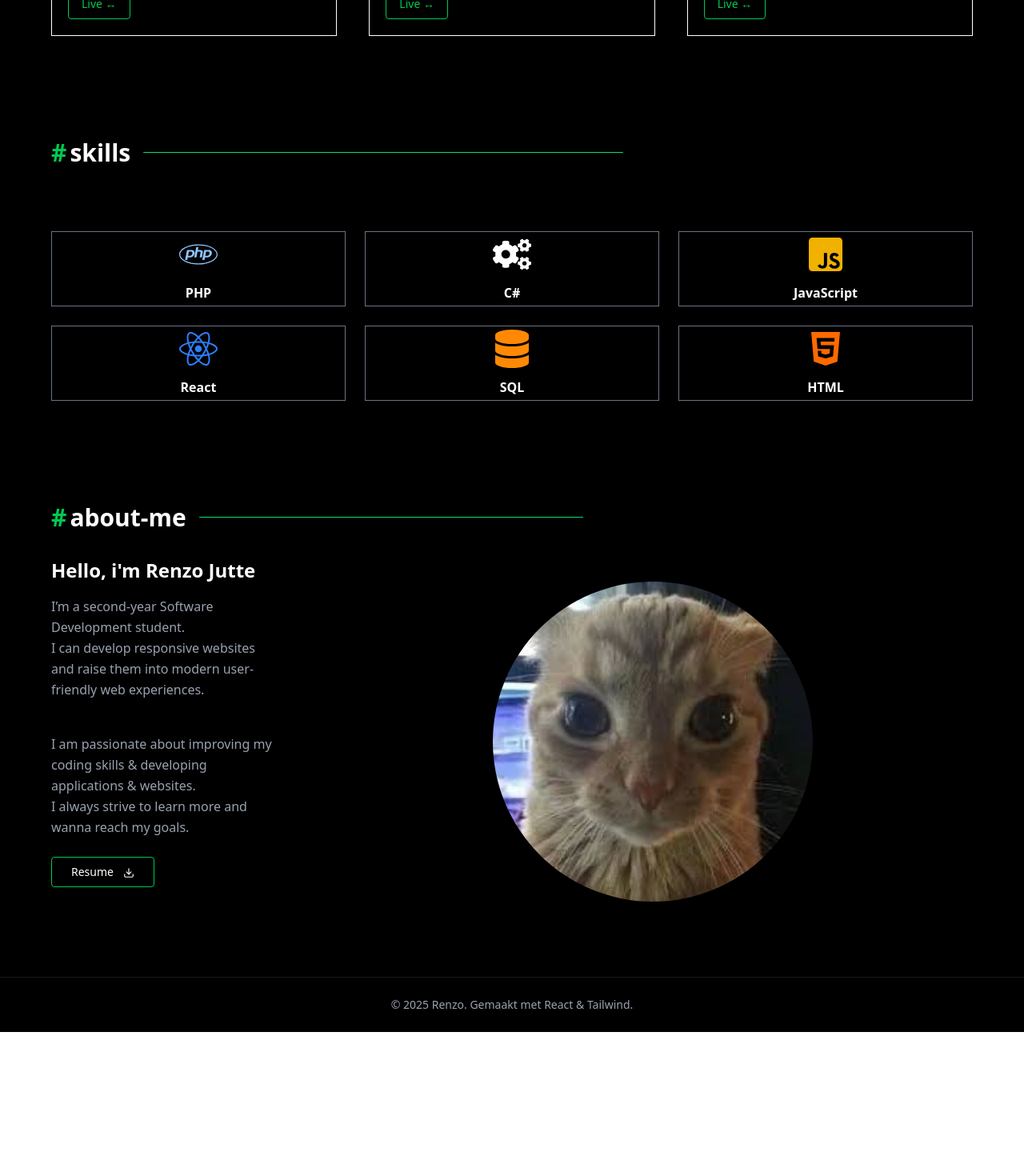
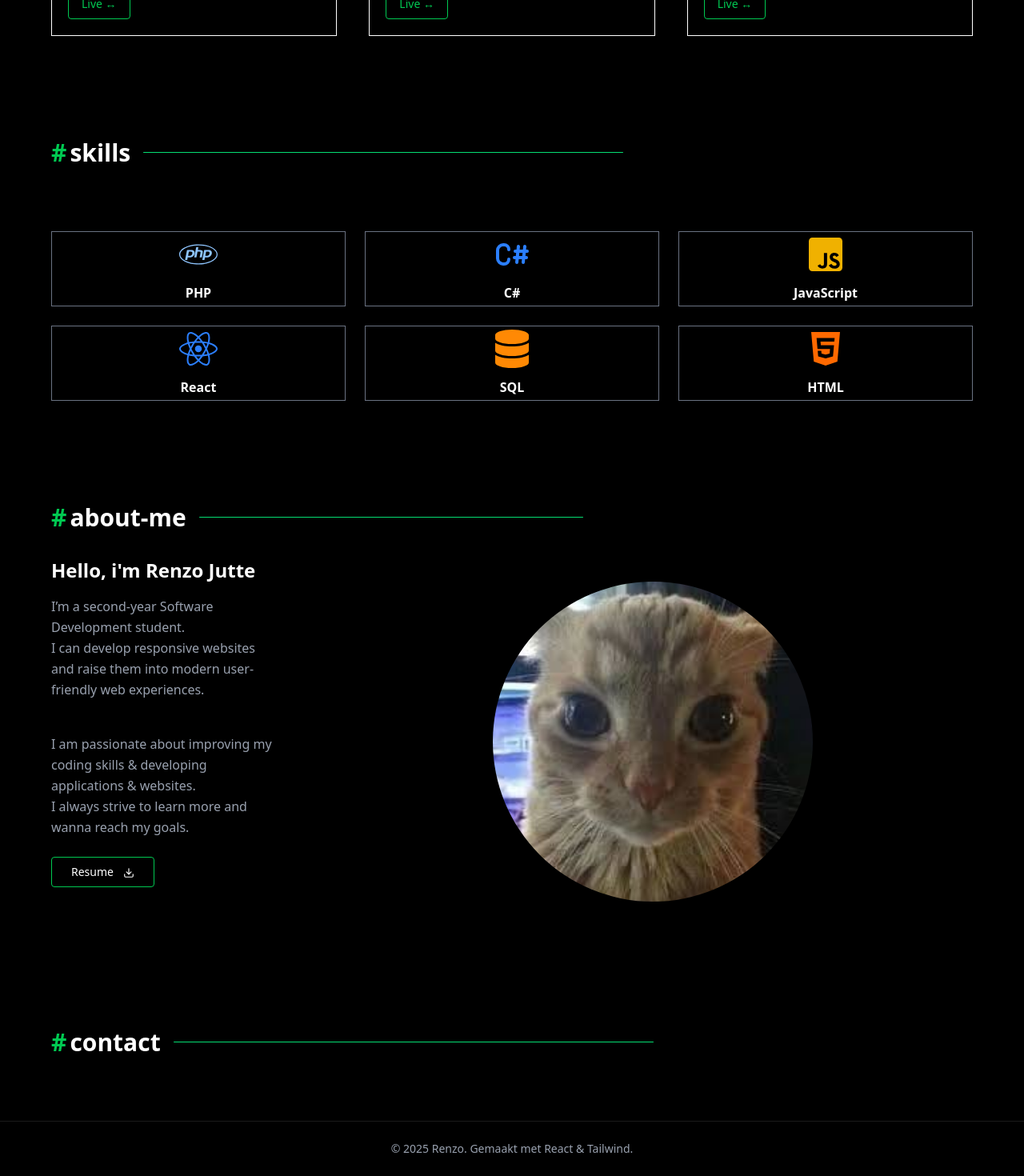
Before and after one commit to Renzoju/portfoliowebsite, a React (Vite) app in the folder my-project/: page / in a window 1280 px wide. Shown: the part 1407-2877 px from the top of the page at 80% size. Before the commit the page ends 2697 px from the top, so only its background shows below. Built offline with nearby package versions, Linux system fonts and the light colour scheme.

Commit message:
contact section

```diff
--- a/my-project/src/App.jsx
+++ b/my-project/src/App.jsx
@@ -5,6 +5,7 @@ import Hero from './components/Hero'
 import Projects from './components/Projects'
 import Skills from './components/Skills'
 import About from './components/About'
+import Contact from './components/Contact'
 
 
 function App() {
@@ -16,7 +17,7 @@ function App() {
         <Projects />
         <Skills />
         <About />
-
+        <Contact />
       </main>
       <footer className="border-t border-white/10 py-6 text-center text-sm text-gray-400">
         © {new Date().getFullYear()} Renzo. Gemaakt met React & Tailwind.
--- /dev/null
+++ b/my-project/src/components/Contact.jsx
@@ -0,0 +1,21 @@
+import React from 'react'
+
+export default function Contact() {
+  return (
+    <section id="Contact" className="bg-black py-16 px-6">
+      <div className="max-w-6xl mx-auto">
+        {/* Header */}
+        <div className="flex items-center justify-between mb-4">
+          <div className="flex items-center gap-4">
+            <h2 className="tex  t-2xl md:text-3xl font-bold flex items-center">
+              <span className="text-green-500">#</span>
+              <span className="text-white ml-1">contact</span>
+            </h2>
+            <div className="border-t-1 border-green-400 w-150 rounded"></div>
+
+          </div>
+        </div>
+      </div>
+    </section>
+  );
+}
--- a/my-project/src/components/Skills.jsx
+++ b/my-project/src/components/Skills.jsx
@@ -1,9 +1,10 @@
 import React from "react";
 import { FaHtml5, FaPhp, FaReact, FaJsSquare, FaDatabase, FaCogs } from "react-icons/fa";
+import { TbBrandCSharp } from "react-icons/tb";
 
 const skills = [
   { name: "PHP", icon: <FaPhp className="h-12 w-12 text-blue-300" /> },
-  { name: "C#", icon: <FaCogs className="h-12 w-12 text-white" /> },
+  { name: "C#", icon: <TbBrandCSharp className="h-12 w-12 text-blue-500" /> },
   { name: "JavaScript", icon: <FaJsSquare className="h-12 w-12 text-yellow-500" /> },
   { name: "React", icon: <FaReact className="h-12 w-12 text-blue-500" /> },
   { name: "SQL", icon: <FaDatabase className="h-12 w-12 text-orange-400" /> },
```
